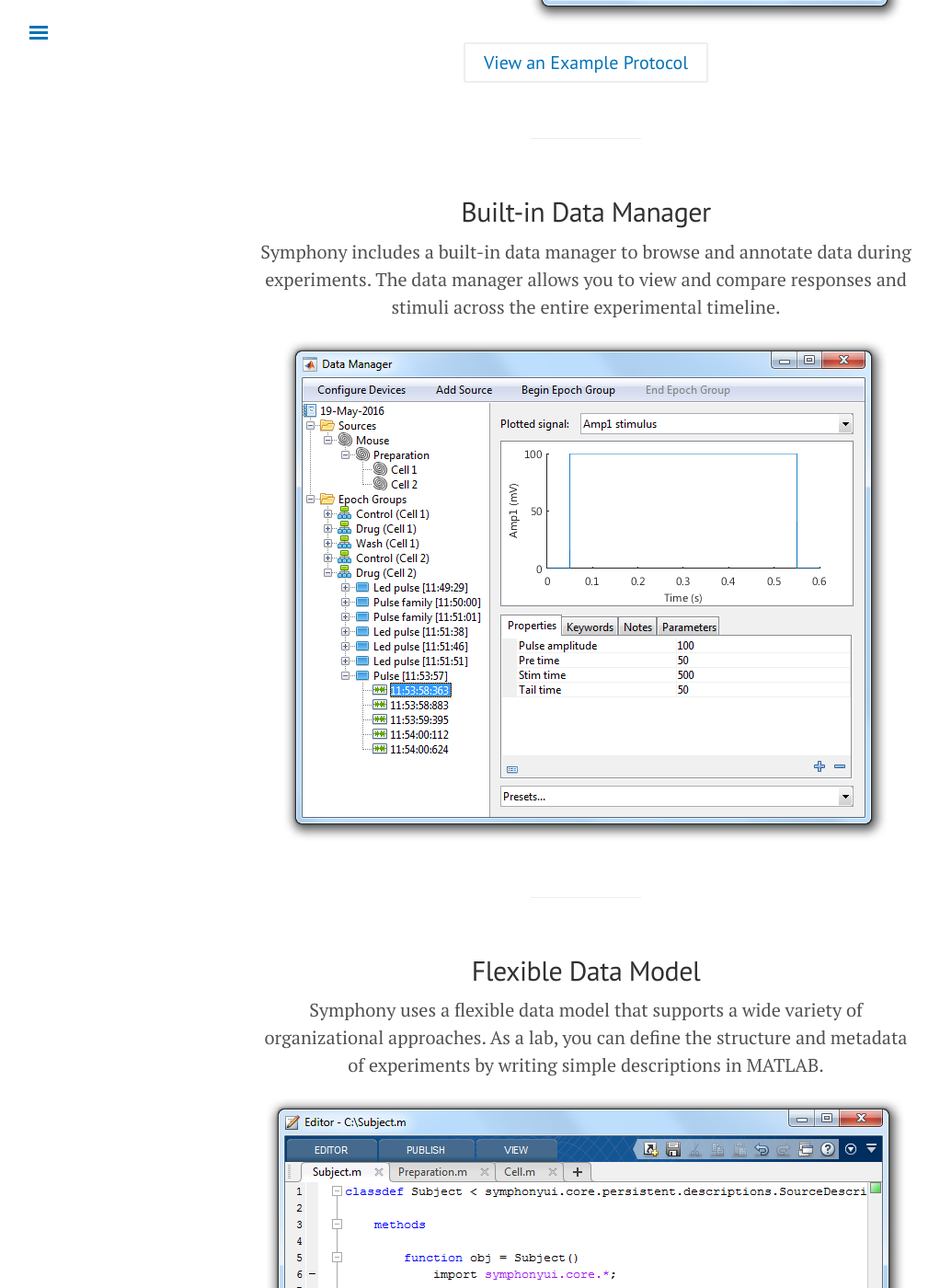
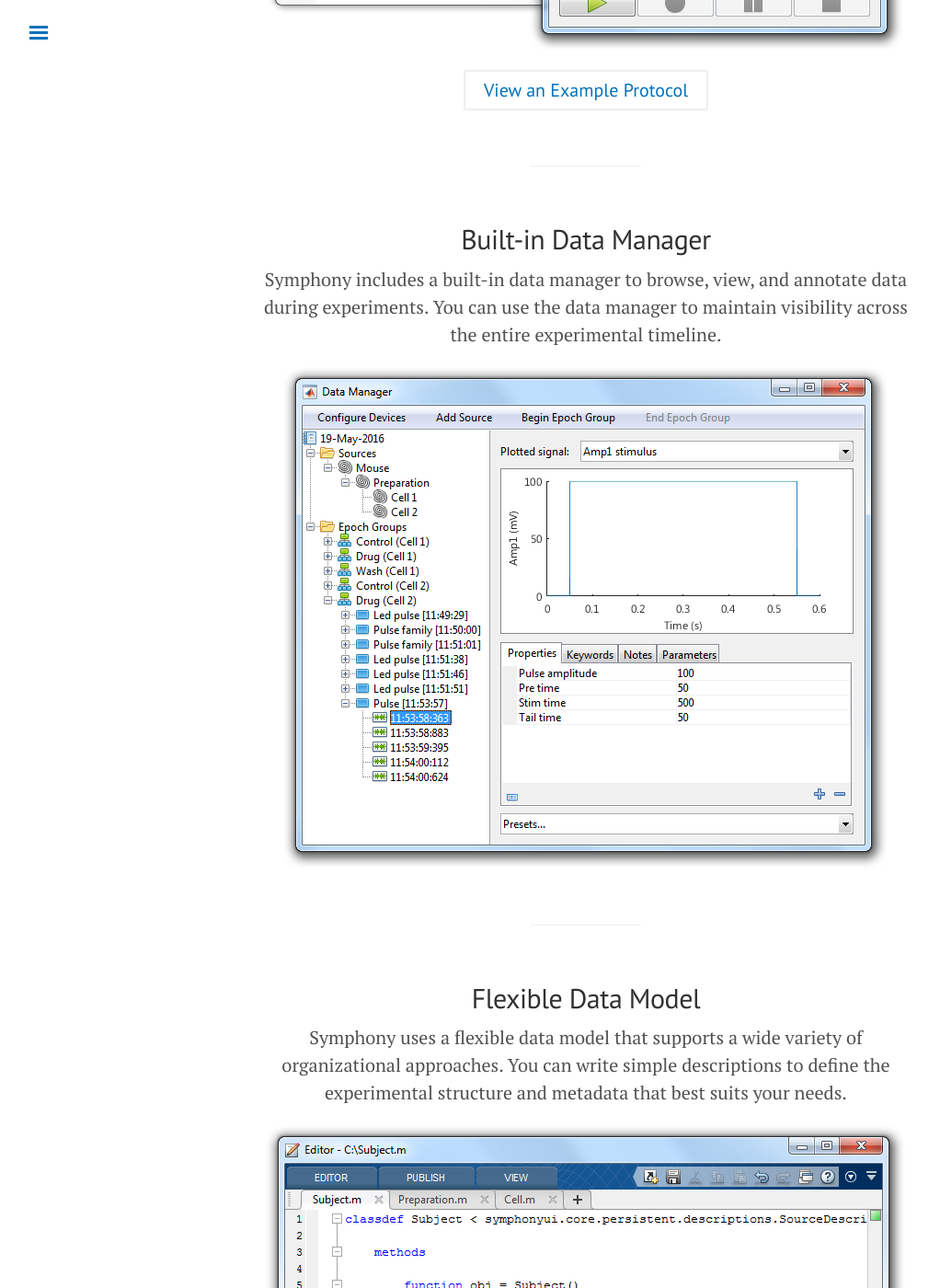
Before and after one commit to Symphony-DAS/symphony-das.github.io, a Jekyll site: the page built from index.md, in a window 1280 px wide and 1400 px high, scrolled down 2165 px. Shown: the whole window at 92% size, without its empty margins (3-1025 px from the left). Built offline with Jekyll 4.4.1, drawn with Linux system fonts in a browser that asks for light colours; some of the changed text lies outside the part shown.

Commit message:
Updated index content

```diff
--- a/index.md
+++ b/index.md
@@ -21,7 +21,7 @@
 <hr>
 
 ## Protocol-Driven Acquisition
-Symphony is centered around protocol-driven acquisition. Protocols are user-configurable acquisition routines you write in MATLAB using the Symphony framework. Protocols support online analysis and gap-free recording.
+Symphony is centered around protocol-driven acquisition. Protocols are high-level acquisition routines you write in MATLAB using the Symphony framework. You can write protocols with sophisticated online analysis and gap-free recording.
 
 ![protocol](public/images/protocol.png)
 
@@ -32,14 +32,14 @@
 <hr>
 
 ## Built-in Data Manager
-Symphony includes a built-in data manager to browse and annotate data during experiments. The data manager allows you to view and compare responses and stimuli across the entire experimental timeline.
+Symphony includes a built-in data manager to browse, view, and annotate data during experiments. You can use the data manager to maintain visibility across the entire experimental timeline.
 
 ![data manager](public/images/data-manager.png)
 
 <hr>
 
 ## Flexible Data Model
-Symphony uses a flexible data model that supports a wide variety of organizational approaches. As a lab, you can define the structure and metadata of experiments by writing simple descriptions in MATLAB.
+Symphony uses a flexible data model that supports a wide variety of organizational approaches. You can write simple descriptions to define the experimental structure and metadata that best suits your needs.
 
 ![metadata](public/images/metadata.png)
 
@@ -50,19 +50,21 @@
 <hr>
 
 ## Modular and Extensible
-Symphony was built from the ground up to be modular and extensible.
+Symphony was built from the ground up to be modular and extensible. At the app-level you can write modules to add custom features to the user interface. At the core-level you can write implementations to add support for additional hardware and file formats.
 
 ![modular](public/images/modular.png)
 
 <hr>
 
 ## Device-Agnostic Programming Interface
-Symphony abstracts away device-specific details.
+Symphony abstracts away device-specific details that allow your acquisition routines to be hardware independent. You can share your protocols across experimental rigs with limited or no modification.
+
+![devices](public/images/devices.png)
 
 <hr>
 
 ## Free and Open Source
-Symphony is released under the [MIT License](https://opensource.org/licenses/MIT), which is an [open source license](https://opensource.org/docs/osd). Symphony-DAS chose to use the MIT license because it is simple and permissive. Symphony is free software.
+Symphony is released under the [MIT License](https://opensource.org/licenses/MIT), which is an [open source license](https://opensource.org/docs/osd). You can share and change the source code to your heart's content!
 
 <img src="public/images/osi@2x.png" width="200" height="200">
 
```
